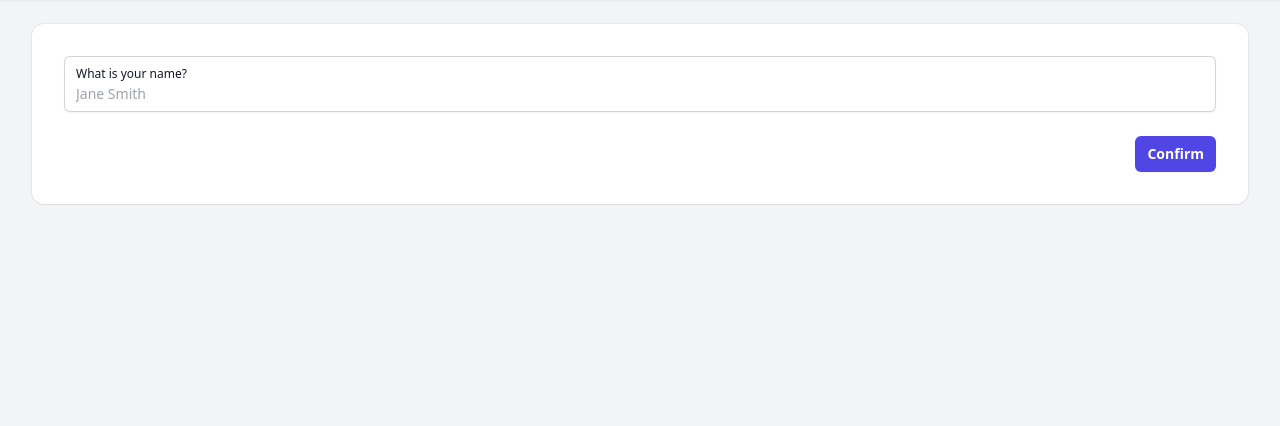
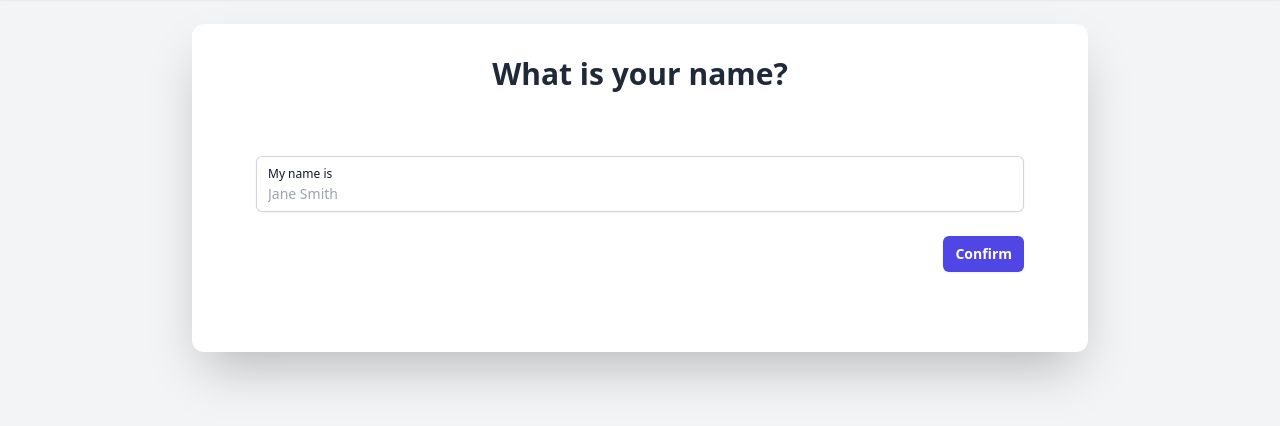
Before and after one commit to SAVE-Labs/schedulr, a Django app: page /whoami in a window 1280 px wide. Shown: the part 96-522 px from the top of the page. Run offline with Django 5.2, Linux system fonts and the light colour scheme.

Commit message:
Styling fixup

```diff
--- a/schedulr/account/templates/account/session_setup.html
+++ b/schedulr/account/templates/account/session_setup.html
@@ -5,12 +5,19 @@
 {% endblock header_title %}
 
 {% block content %}
-<form class="bg-white shadow-sm ring-1 ring-gray-900/5 sm:rounded-xl" method="post">{% csrf_token %}
+<div class="flex items-center justify-center">
+    <div class="w-full max-w-4xl p-8 bg-white shadow-2xl rounded-xl">
+        <h2 class="text-3xl font-semibold text-center text-gray-800 mb-8">
+            {% blocktrans %}What is your name?{% endblocktrans %}
+        </h2>
+        <form class="space-y-6" method="post">{% csrf_token %}
             <div class="px-4 py-6 sm:p-8">
                 {{ form.errors }}
                 <div
                     class="rounded-md px-3 pb-1.5 pt-2.5 shadow-sm ring-1 ring-inset ring-gray-300 focus-within:ring-2 focus-within:ring-indigo-600">
-            <label for="name" class="block text-xs font-medium text-gray-900">What is your name?</label>
+                    <label for="name" class="block text-xs font-medium text-gray-900">
+                        {% blocktrans %}My name is{% endblocktrans %}
+                    </label>
                     <input type="text" name="name" id="name"
                         class="block w-full border-0 p-0 text-gray-900 placeholder:text-gray-400 focus:ring-0 sm:text-sm/6"
                         placeholder="Jane Smith">
@@ -25,6 +32,8 @@
                 </div>
             </div>
         </form>
+    </div>
+</div>
 {% endblock %}
 
 <!-- -->
--- a/schedulr/static/main.css
+++ b/schedulr/static/main.css
@@ -834,6 +834,10 @@ select {
   margin-left: 2.5rem;
 }
 
+.ml-2 {
+  margin-left: 0.5rem;
+}
+
 .ml-3 {
   margin-left: 0.75rem;
 }
@@ -864,10 +868,6 @@ select {
 
 .mt-6 {
   margin-top: 1.5rem;
-}
-
-.ml-2 {
-  margin-left: 0.5rem;
 }
 
 .block {
@@ -1126,13 +1126,13 @@ select {
   border-color: rgb(67 56 202 / var(--tw-border-opacity));
 }
 
-.border-transparent {
-  border-color: transparent;
-}
-
 .border-red-500 {
   --tw-border-opacity: 1;
   border-color: rgb(239 68 68 / var(--tw-border-opacity));
+}
+
+.border-transparent {
+  border-color: transparent;
 }
 
 .bg-gray-100 {
@@ -1490,10 +1490,6 @@ select {
 .ring-gray-300 {
   --tw-ring-opacity: 1;
   --tw-ring-color: rgb(209 213 219 / var(--tw-ring-opacity));
-}
-
-.ring-gray-900\/5 {
-  --tw-ring-color: rgb(17 24 39 / 0.05);
 }
 
 .ring-red-300 {
@@ -1693,10 +1689,6 @@ select {
     border-radius: 0.5rem;
   }
 
-  .sm\:rounded-xl {
-    border-radius: 0.75rem;
-  }
-
   .sm\:border-l {
     border-left-width: 1px;
   }
```
Lines whose indentation alone changed are shown as unchanged.
